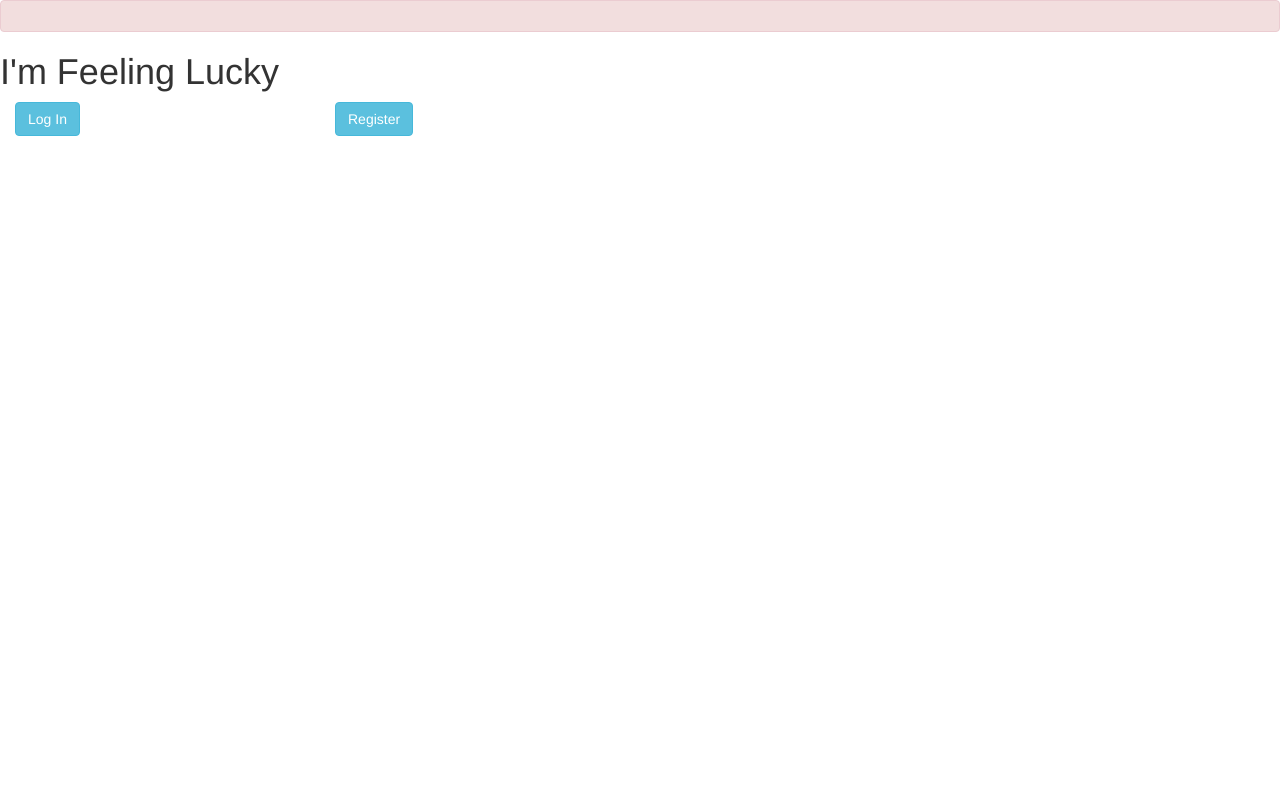
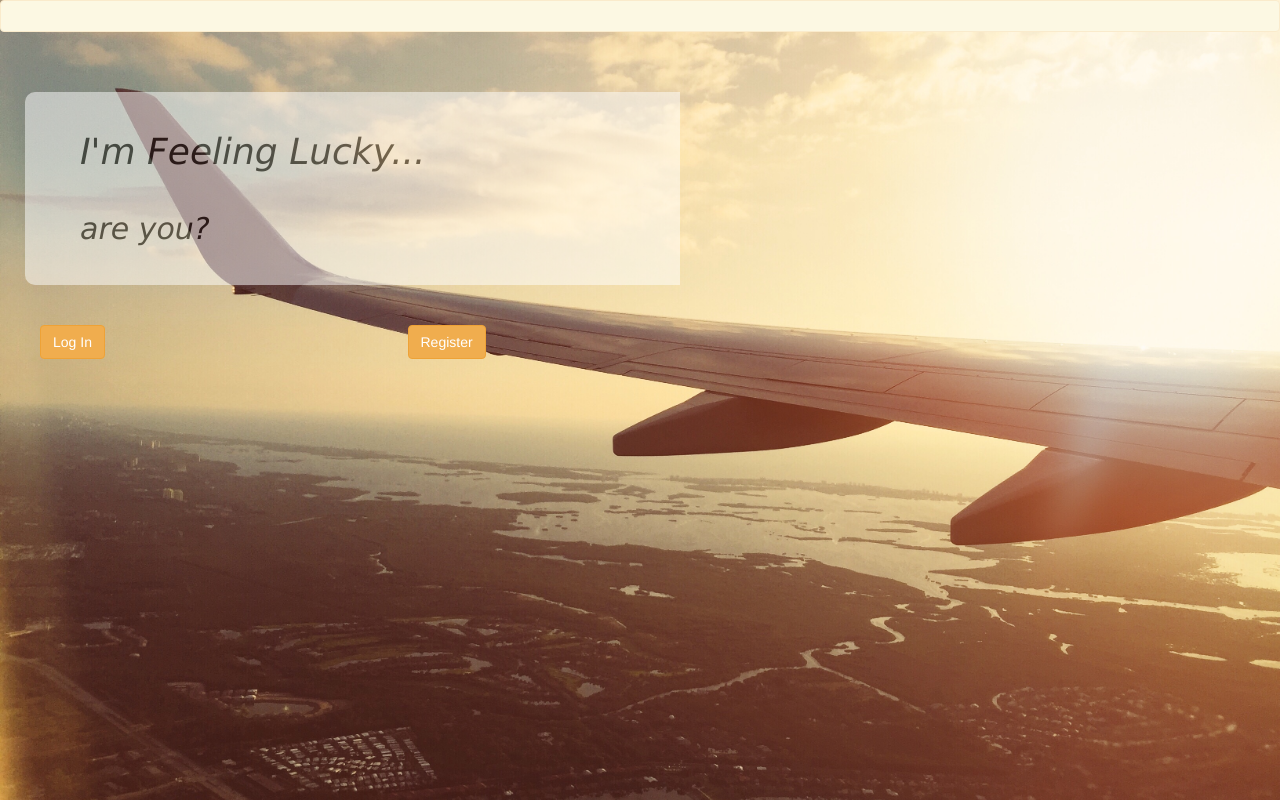
Before and after one commit to christyycchen/Hackbright-project, a Flask app: page / in a window 1280 px wide. Run offline with Flask 2, Linux system fonts and the light colour scheme; data that the repository does not hold is empty; some libraries are stand-ins or nearby versions.

Commit message:
added background image to index

```diff
--- a/server.py
+++ b/server.py
@@ -4,7 +4,7 @@ from jinja2 import StrictUndefined, Template
 from flask import Flask, render_template, redirect, request, flash, session, jsonify
 from flask_debugtoolbar import DebugToolbarExtension
 from flask_sqlalchemy import SQLAlchemy
-from flask.ext.scss import Scss
+#from flask.ext.scss import Scss
 from pprint import pprint
 import json
 
@@ -112,8 +112,6 @@ def homepage():
     #make sure user already logged in
     if not session.get("user_id"):
         return redirect('/')
-
-    print "this is user id in session **** ", session["user_id"]
 
     #if user has saved trips, display them
     if Saved_trip.query.filter(Saved_trip.user_id==session["user_id"]).first():
@@ -296,7 +294,7 @@ if __name__ == "__main__":
     # Use the DebugToolbar
     #DebugToolbarExtension(app)
 
-    Scss(app, static_dir='static', asset_dir='static/assets')
+    #Scss(app, static_dir='static', asset_dir='static/assets')
 
     #runs app
     app.run(host="0.0.0.0")
--- a/static/css/styles.css
+++ b/static/css/styles.css
@@ -6,16 +6,67 @@ h4 {
 .initiallyHidden {
   display: none; }
 
+#index-background {
+  background: url(/static/images/index_img.jpeg) no-repeat center center fixed;
+  -webkit-background-size: cover;
+  -moz-background-size: cover;
+  -o-background-size: cover;
+  background-size: cover;
+}
+
+.index-header{
+
+  display: inline-block;
+  opacity: 0.5;
+  background-color: white;
+  border-radius: 10px 0 0 10px;
+  margin: 40px 40px 0 40px;
+}
+.index-header h1{
+  margin: 40px;
+  font-style: italic;
+  color:black;
+  font-family: "Lucida Sans Unicode", "Lucida Grande", sans-serif ;
+
+}
+.index-header h2{
+  margin: 0 40px 40px 40px;
+  font-style: italic;
+  color:black;
+  font-family: "Lucida Sans Unicode", "Lucida Grande", sans-serif ;
+
+}
+
+.login{
+  margin: 40px 0 40px 40px;
+}
+
+.loginbtn{
+  margin: 20px 0;
+}
+.register{
+  margin: 40px 40px 40px 40px;
+}
+
+.registerbtn{
+  margin: 20px 0;
+}
+
 .row .col-lg-6 #flight_id {
           color: transparent; }
 
 #logoutbtn {
     float: right; }
 
-    .savedtrip {
-      display: inline-block; }
+.savedtrip {
+  display: inline-block;
+  margin: 20px; }
 
-      #searchform {
+.viewtripbtn{
+  margin:10px 0;
+}
+
+#searchform {
         width: 100%; }
 
 
@@ -26,6 +77,9 @@ h4 {
 #saved_trip_img{
   height: 100px;
 
+}
+.inlineform{
+  display: inline-block;
 }
 
 .thumbnails {
--- a/templates/homepage.html
+++ b/templates/homepage.html
@@ -24,7 +24,7 @@
     <h4>Saved_trip # {{ loop.index }}</h4>
     <p>{{ trip.flight.departure_airport }} to {{trip.flight.destination_airport}} </p>
     <img id="saved_trip_img" src={{ trip.lodging.picture_url}}><br>
-    <a href="/home/{{ trip.trip_id }}" class="btn btn-info" role="button">View Trip</a>
+    <a href="/home/{{ trip.trip_id }}" class="btn btn-info viewtripbtn" role="button">View Trip</a>
     </div>
 {% endfor %}
 
--- a/templates/index.html
+++ b/templates/index.html
@@ -4,17 +4,25 @@
     <link rel="stylesheet" href="https://maxcdn.bootstrapcdn.com/bootstrap/3.3.7/css/bootstrap.min.css">
     <link rel="stylesheet" type="text/css" href="/static/css/styles.css">
 </head>
-<body>
-<div class="alert alert-danger">
+<body id="index-background">
+
+<div class="alert alert-warning">
       {% for message in get_flashed_messages() %}
         {{ message }}
       {% endfor %}
 </div>
 
-<h1>I'm Feeling Lucky</h1>
+<div class="row">
+<div class="index-header col-lg-6 col-xs-12">
+<h1>I'm Feeling Lucky...</h1>
+<h2> are you?</h2>
+</div>
+</div>
 
-<div class="form-group col-lg-3 col-xs-12">
-    <button type="button" class="btn btn-info" id="showlogin">Log In</button>
+<div class = "row">
+
+<div class="form-group col-md-3 col-xs-12 login">
+    <button type="button" class="btn btn-warning" id="showlogin">Log In</button>
     <form action="/login" class="form-login initiallyHidden" method="POST">
         <div>
             <label for="username-field">Username</label>
@@ -25,13 +33,13 @@
             <input type="password" name="login-password" class="form-control" placeholder="Password" required>
         </div>
 
-        <input type="submit" class="btn btn-info" value="Log In">
+        <input type="submit" class="btn btn-info loginbtn" value="Log In">
     </form>
 </div>
 
 
-<div class="form-group col-lg-3 col-xs-12">
-    <button type="button" class="btn btn-info" id="showregister">Register</button>
+<div class="form-group col-md-3 col-xs-12 register">
+    <button type="button" class="btn btn-warning" id="showregister">Register</button>
     <form action="/register" class="form-register initiallyHidden" method="POST">
         <div>
             <label for="username-field">Username</label>
@@ -54,9 +62,10 @@
         </select>
         </div>
 
-        <input type="submit" class="btn btn-info" value="Register">
+        <input type="submit" class="btn btn-info registerbtn" value="Register">
     </form>
     </div>
+</div>
 
 </form>
 <script src="https://code.jquery.com/jquery-2.1.4.min.js"></script>
--- a/templates/result_page.html
+++ b/templates/result_page.html
@@ -37,8 +37,7 @@
 </div>
 
 
-
-
+<div class="row">
 <button type="button" class="btn btn-info" id="save-button" >Save</button>
 <div><p id="save-result"></p></div>
 
@@ -46,6 +45,7 @@
 <form action="/home">
     <input type="submit" class="btn btn-info" value="Search Again" />
 </form>
+</div>
 
 <script src="https://code.jquery.com/jquery.js"></script>
 
```
Also changed, not shown: templates/base.html (+4 -3 lines), templates/saved_trip.html (+4 -3 lines), static/images/index_img.jpeg (added), static/images/index_img_2.jpeg (added).
